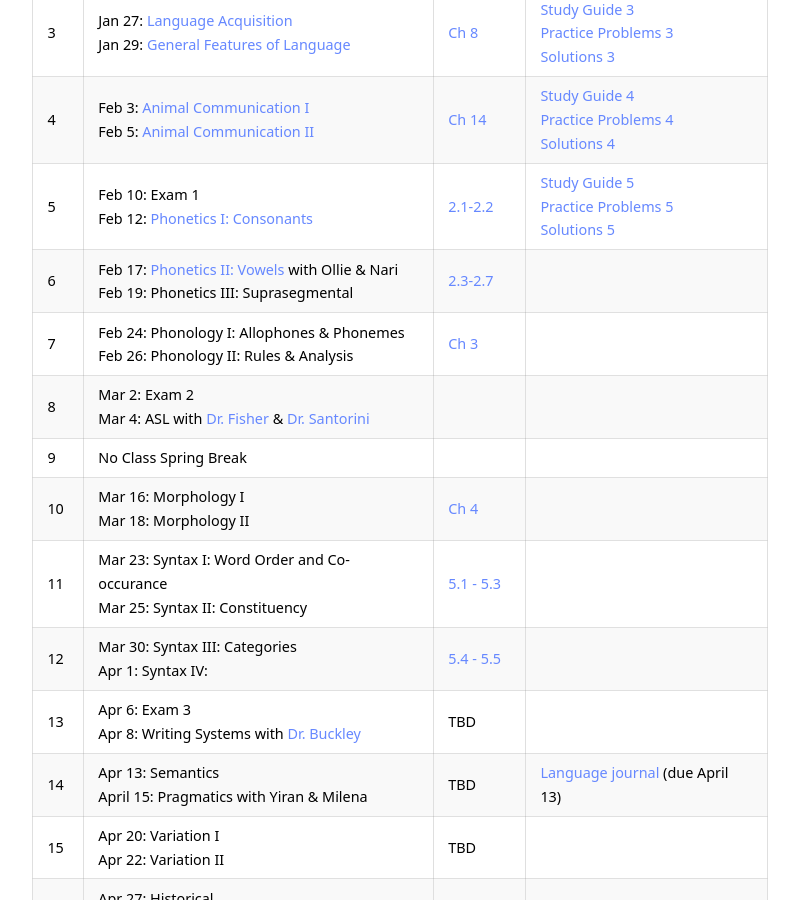
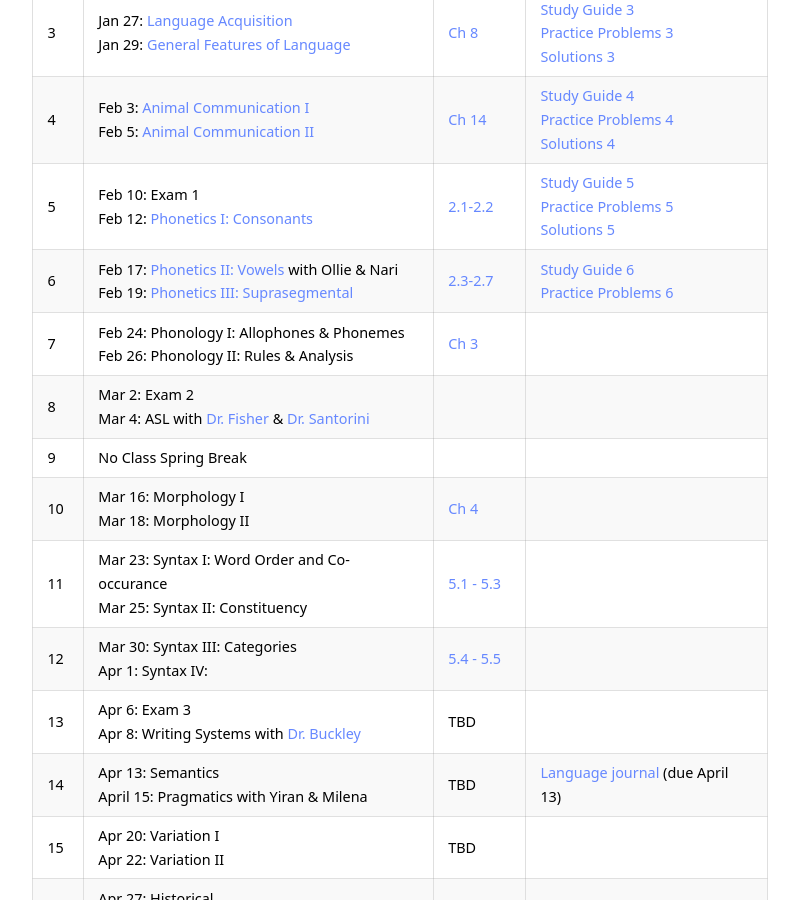
Before and after one commit to kschuler/ling001, a Jekyll site: the page built from index.md, in a window 1280 px wide and 900 px high, scrolled down 2525 px. Shown: the whole window, without its empty margins (240-1039 px from the left). Built offline with Jekyll 4.4.1, drawn with Linux system fonts in a browser that asks for light colours.

Commit message:
Update index.md

```diff
--- a/index.md
+++ b/index.md
@@ -66,7 +66,7 @@ Wk  | Lecture | Readings | Resources
 3 | Jan 27: [Language Acquisition](resources/LING001-20A-03-Acquisition.pdf)<br>Jan 29: [General Features of Language](resources/Ling001-20A-04-GeneralFeatures.pdf)  | [Ch 8](https://app.perusall.com/courses/intro-to-linguistics-1/chapter-8-15?assignmentId=ckDfokjY25EnrzRdB&part=1) |  [Study Guide 3](resources/studyguide-week3.pdf)<br>[Practice Problems 3](resources/practiceproblems-week3.pdf)<br>[Solutions 3](resources/solutions-week3.pdf)
 4 | Feb 3: [Animal Communication I](resources/Ling001-20A-05-AnimalCommunication.pdf)<br>Feb 5: [Animal Communication II](resources/Ling001-20A-06-AnimalCommunication2.pdf)   | [Ch 14](https://app.perusall.com/courses/intro-to-linguistics-1/chapter-14-13?assignmentId=7ag64J2jqfoSDxxoo&part=1) | [Study Guide 4](resources/studyguide-week4.pdf)<br>[Practice Problems 4](resources/practiceproblems-week4.pdf)<br>[Solutions 4](resources/solutions-week4.pdf)
 5 | Feb 10: **Exam 1** <br> Feb 12: [Phonetics I: Consonants](resources/Ling001-20A-07-Consonants.pdf)| [2.1-2.2](https://app.perusall.com/courses/intro-to-linguistics-1/chapter-2-2-0-to-2-2?assignmentId=39n2C4wgg4umcp5Kz&part=1) | [Study Guide 5](resources/studyguide-week5.pdf)<br>[Practice Problems 5](resources/practiceproblems-week5.pdf)<br>[Solutions 5](resources/solutions-week5.pdf)
-6 | Feb 17: [Phonetics II: Vowels](resources/Ling001-20A-08-Vowels.pdf) with Ollie & Nari<br>Feb 19: Phonetics III: Suprasegmental | [2.3-2.7](https://app.perusall.com/courses/intro-to-linguistics-1/chapter-2-2-3-to-2-7?assignmentId=yzAbFgYmhd9ax6sLy&part=1) |
+6 | Feb 17: [Phonetics II: Vowels](resources/Ling001-20A-08-Vowels.pdf) with Ollie & Nari<br>Feb 19: [Phonetics III: Suprasegmental](resources/Ling001-20A-09-Supraseg.pdf) | [2.3-2.7](https://app.perusall.com/courses/intro-to-linguistics-1/chapter-2-2-3-to-2-7?assignmentId=yzAbFgYmhd9ax6sLy&part=1) | [Study Guide 6](resources/studyguide-week6.pdf) <br> [Practice Problems 6](resources/practiceproblems-week6.pdf)
 7 | Feb 24: Phonology I: Allophones & Phonemes<br>Feb 26: Phonology II: Rules & Analysis | [Ch 3](https://app.perusall.com/courses/intro-to-linguistics-1/chapter-3-3-1-to-3-5?assignmentId=HKF3XuDMARwyE6Wt8&part=1)|
 8 | Mar 2: **Exam 2** <br>Mar 4: ASL with [Dr. Fisher](https://web.sas.upenn.edu/asl-deafstudies/) & [Dr. Santorini](https://www.ling.upenn.edu/~beatrice/)|  |
 9 | **No Class Spring Break** |  |
```
